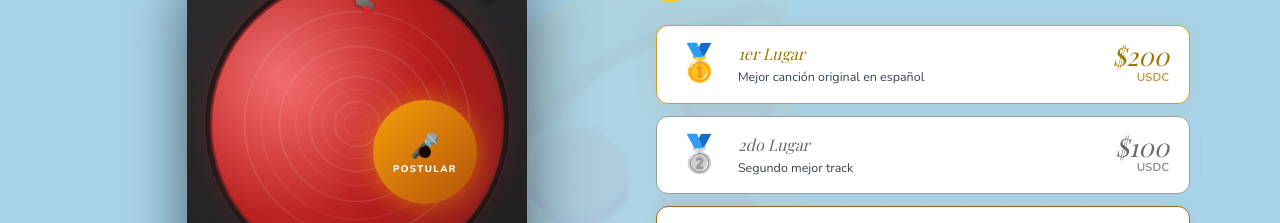
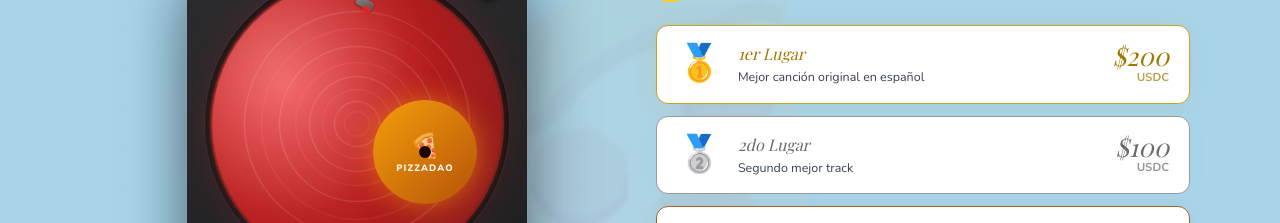
Before and after one commit to CaBsCrypto/pizzadao-music-hub, a Next.js app: page / in a window 1280 px wide. Shown: the part 1720-1943 px from the top of the page. Built offline with nearby package versions, Linux system fonts and the light colour scheme.

Commit message:
style: vinyl label — replace mic+POSTULAR with pizza+PizzaDAO

```diff
--- a/components/Contest.tsx
+++ b/components/Contest.tsx
@@ -194,8 +194,8 @@ export default function Contest() {
                       boxShadow: '0 0 28px rgba(245,158,11,0.6)',
                     }}
                   >
-                    <span className="text-2xl mb-0.5">🎤</span>
-                    <span className="text-[0.6rem] font-black text-white uppercase tracking-[0.15em] leading-none">{T.vinyl}</span>
+                    <span className="text-2xl mb-0.5">🍕</span>
+                    <span className="text-[0.58rem] font-black text-white uppercase tracking-[0.12em] leading-none">PizzaDAO</span>
                     <div className="absolute w-3 h-3 rounded-full bg-[#1C0800]" />
                   </div>
                 </div>
```
